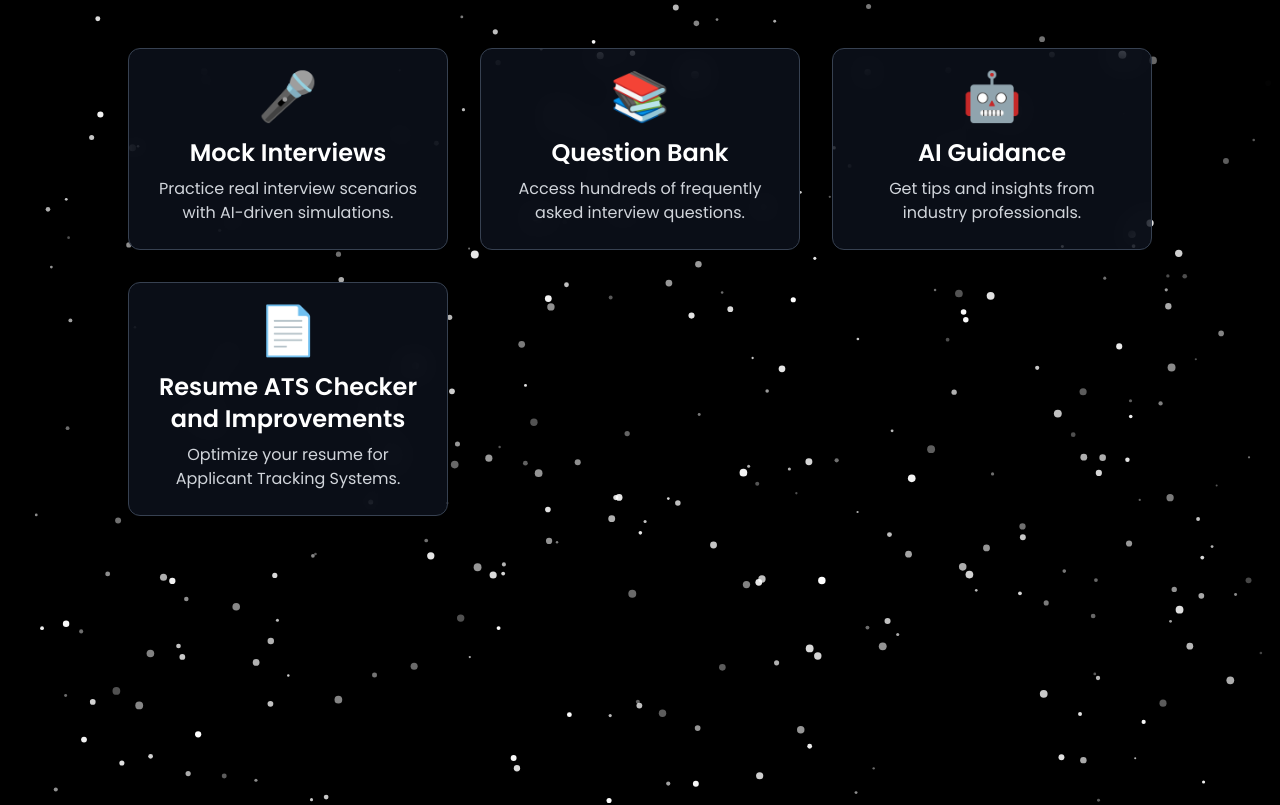
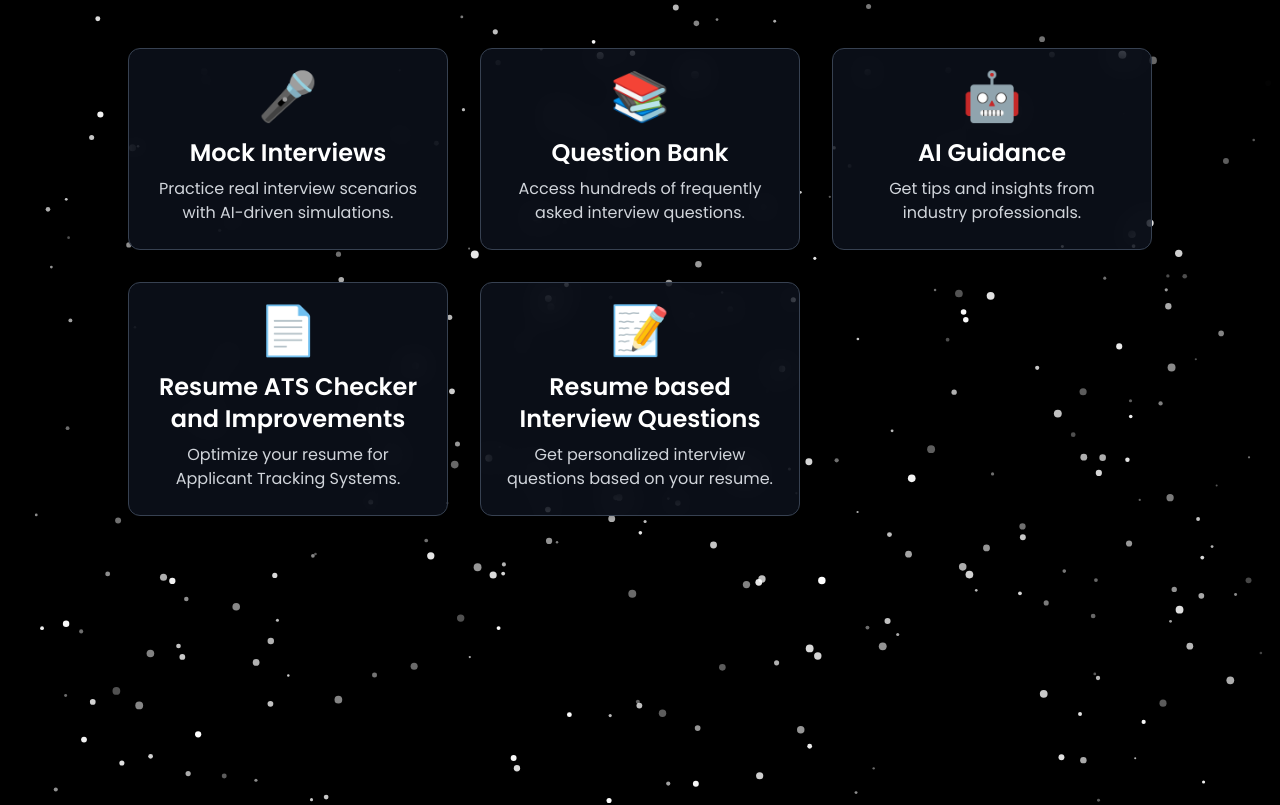
Before and after one commit to Debdeep-Guha27/Frontend-AI, a React (Vite) app: page / in a window 1280 px wide. Shown: the part 920-1725 px from the top of the page. Built offline with nearby package versions, Linux system fonts and the light colour scheme; no server answers.

Commit message:
New feature added

```diff
--- a/src/components/Features/Feature.jsx
+++ b/src/components/Features/Feature.jsx
@@ -40,6 +40,12 @@ function Features() {
             description:"Optimize your resume for Applicant Tracking Systems.",
             icon:"📄",
             route:"/Resume-ATS",
+          },
+          {
+            title:"Resume based Interview Questions",
+            description:"Get personalized interview questions based on your resume.",
+            icon:"📝",
+            route:"/Resume-Interview",
           }
         ].map((feature, index) => (
           <div
```
